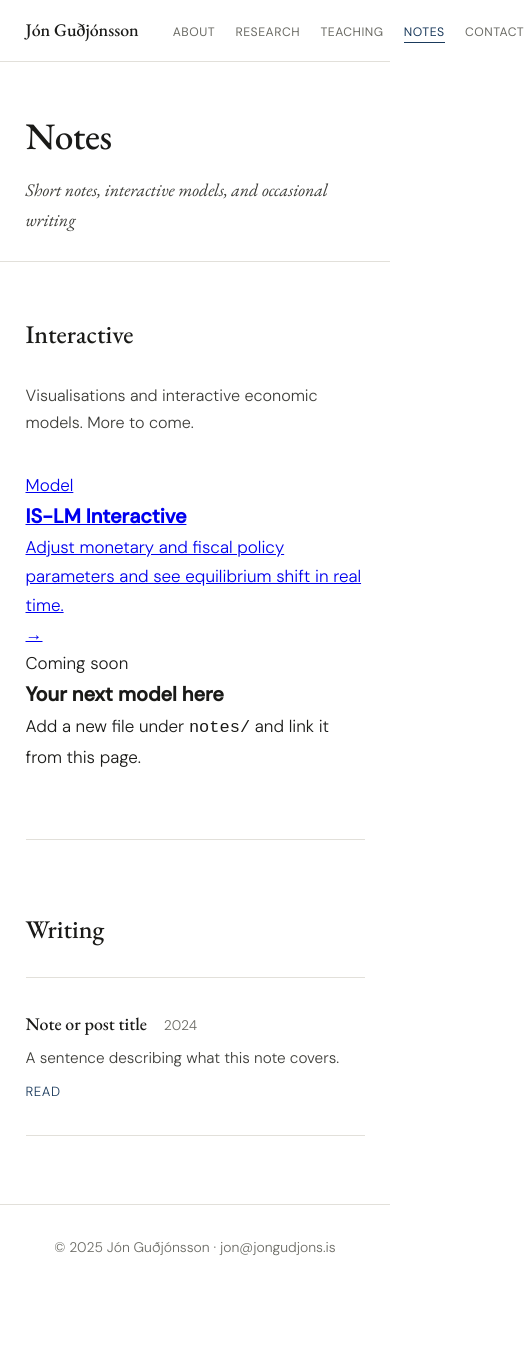
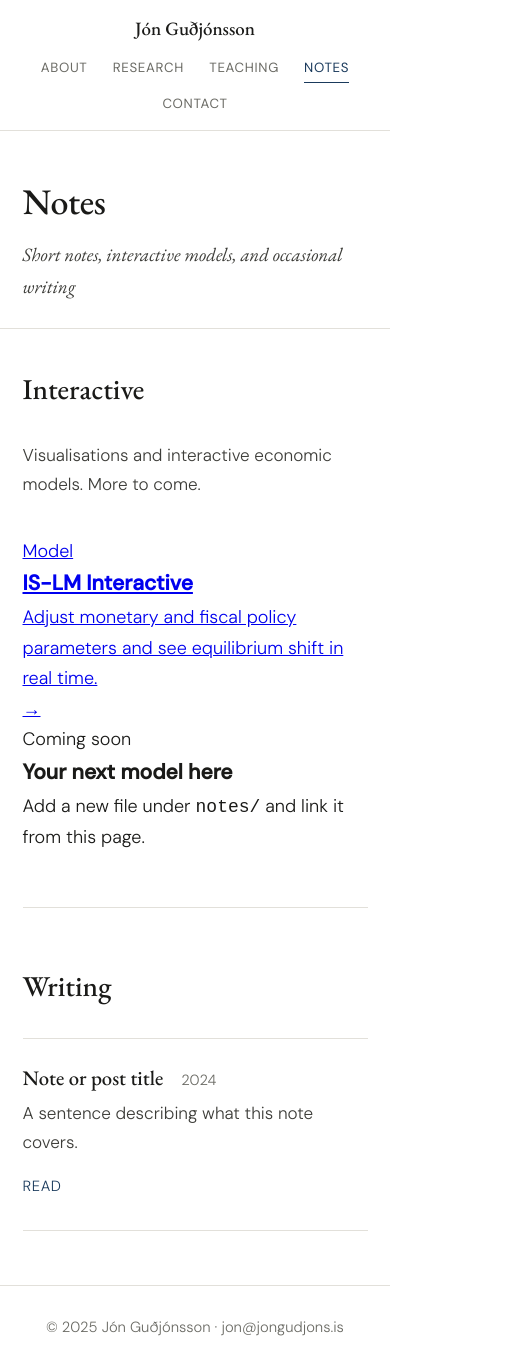
Before and after one commit to JonGudjonsson/website_jongud, a website built with Vite: page notes.html in a window 390 px wide. Shown: the whole page, 524 px wide, since content can reach past the window. Before the commit the page ends 1290 px from the top, so only its background shows below. Built offline with nearby package versions, Linux system fonts and the light colour scheme.

Commit message:
Now mobile ready

```diff
--- a/css/style.css
+++ b/css/style.css
@@ -262,9 +262,49 @@ footer a:hover { color: var(--accent); }
 
 /* ── Responsive ───────────────────────────────────────────── */
 @media (max-width: 680px) {
-  nav { padding: 0.9rem 1.5rem; }
-  nav ul { gap: 1.2rem; }
-  nav ul a { font-size: 0.72rem; letter-spacing: 0.04em; }
-  .page-header { padding: 2.5rem 1.5rem 1.5rem; }
-  .content { padding: 0 1.5rem var(--section-gap); }
+  /* Slightly larger base size: every rem-based size scales up with it */
+  html { font-size: 18px; }
+  body { overflow-wrap: break-word; }
+  :root { --section-gap: 3rem; }
+
+  /* Nav: name on top, links centred underneath, never wider than the screen */
+  nav {
+    flex-direction: column;
+    gap: 0.35rem;
+    padding: 0.7rem 1rem 0.6rem;
+  }
+  nav ul {
+    flex-wrap: wrap;
+    justify-content: center;
+    gap: 0.2rem 1.4rem;
+  }
+  nav ul a {
+    display: inline-block;
+    font-size: 0.74rem;
+    letter-spacing: 0.05em;
+    padding: 0.3rem 0 0.15rem;
+  }
+
+  .page-header { padding: 2.2rem 1.25rem 1.4rem; margin-bottom: 2rem; }
+  .page-header h1 { font-size: 2rem; }
+  .content { padding: 0 1.25rem var(--section-gap); }
+
+  .section-title { font-size: 1.6rem; }
+
+  .paper { padding: 1.4rem 0; }
+  .paper-title a,
+  .paper-title .paper-name { font-size: 1.15rem; line-height: 1.4; }
+  .paper-meta { font-size: 0.95rem; }
+  .paper-links { flex-wrap: wrap; }
+  .paper-links a { font-size: 0.82rem; padding: 0.3rem 0; }
+
+  /* Full-width buttons are easier to tap */
+  .btn-primary, .btn-secondary {
+    display: block;
+    text-align: center;
+    padding: 0.8rem 1.4rem;
+    font-size: 0.85rem;
+  }
+
+  footer { padding: 1.6rem 1.25rem; }
 }
```
Also changed, not shown: css/home.css (+28 -8 lines), css/notes.css (+9 -0 lines).
